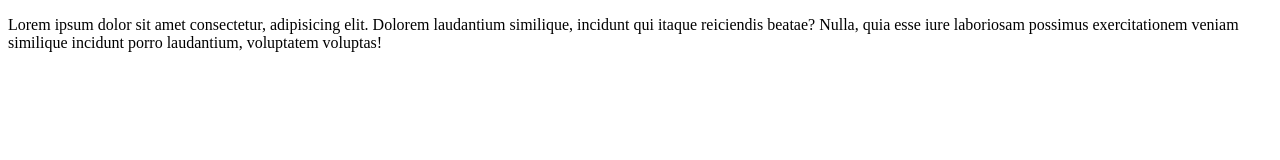
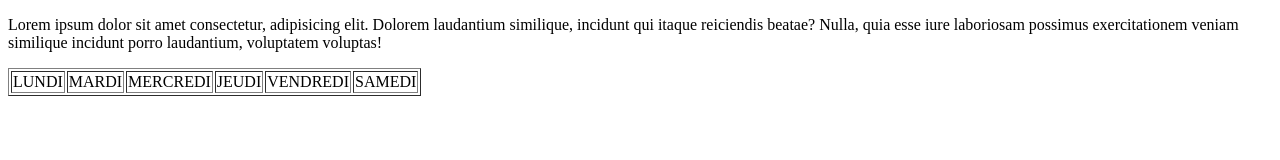
Before and after one commit to ofall98/ofall98.github.io, a plain HTML site: page index.html in a window 1280 px wide. Drawn offline with Linux system fonts and the light colour scheme.

Commit message:
Update index.html

```diff
--- a/index.html
+++ b/index.html
@@ -7,6 +7,27 @@
 </head>
 <body>
 	<p>Lorem ipsum dolor sit amet consectetur, adipisicing elit. Dolorem laudantium similique, incidunt qui itaque reiciendis beatae? Nulla, quia esse iure laboriosam possimus exercitationem veniam similique incidunt porro laudantium, voluptatem voluptas!</p>
+<table border="1" cellspacing="o,5">
+	<try>
+		<td>LUNDI</td>
+	    <td>MARDI</td>
+		<td>MERCREDI</td>
+		<td>JEUDI</td>
+		<td>VENDREDI</td>
+		<td>SAMEDI</td>
 
+
+
+
+	</try>
+
+
+
+
+
+
+
+
+</table>
 </body>
 </html>
```
